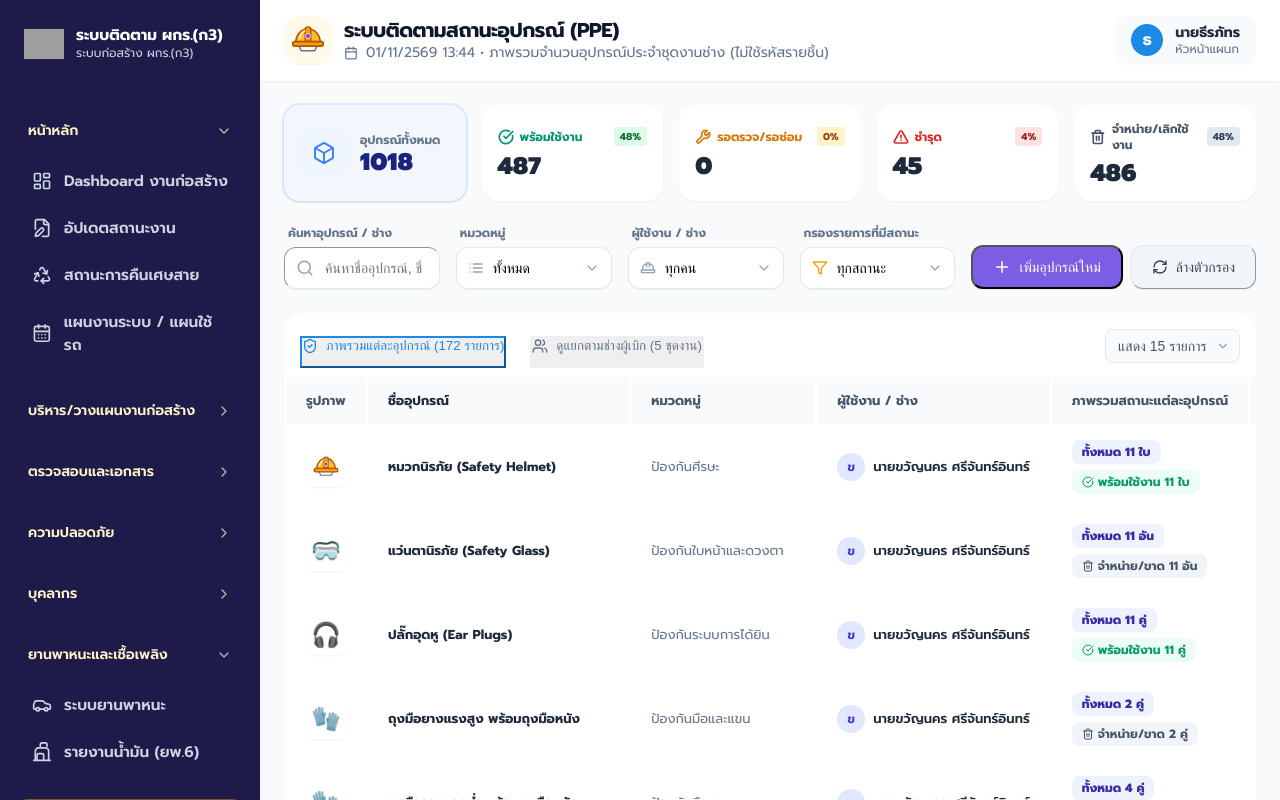
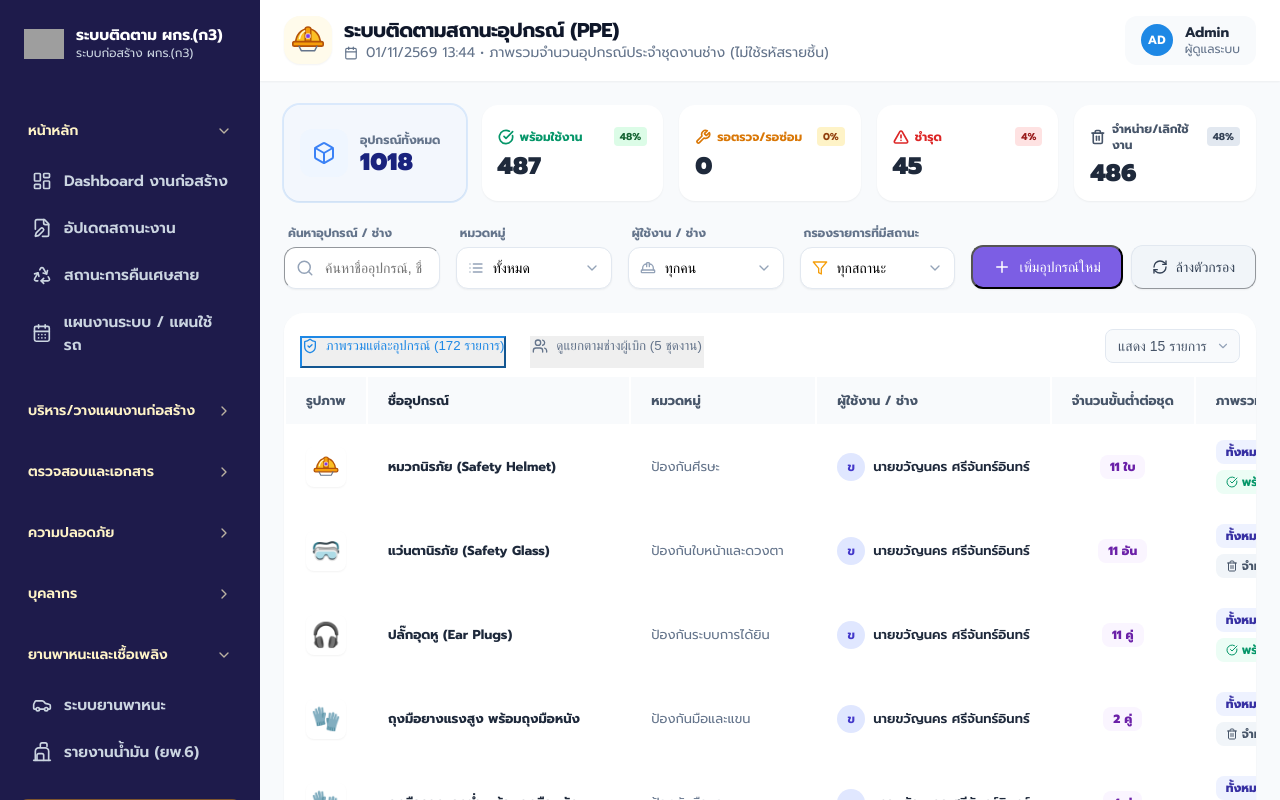
Before and after one commit to superninkub-cloud/pea-construction-app, a Next.js app: page /safety-ppe in a window 1280 px wide. Both pictures are taken after a click on the button "เข้าใช้งานโหมดผู้เยี่ยมชม (ดูเท่านั้น)". Built offline with nearby package versions, Linux system fonts and the light colour scheme; grey boxes are pictures that could not be loaded.

Commit message:
feat(safety-ppe): change header user to Admin and add minimum standard quantity per team

```diff
--- a/app/safety-ppe/page.tsx
+++ b/app/safety-ppe/page.tsx
@@ -110,6 +110,7 @@ export default function SafetyPPEDashboard() {
   // Modals
   const [showCreateModal, setShowCreateModal] = useState(false);
   const [updateItem, setUpdateItem] = useState<AggregatedEquipment | null>(null);
+  const [editStandard, setEditStandard] = useState<number>(0);
   const [editReady, setEditReady] = useState<number>(0);
   const [editPending, setEditPending] = useState<number>(0);
   const [editDamaged, setEditDamaged] = useState<number>(0);
@@ -121,6 +122,7 @@ export default function SafetyPPEDashboard() {
   const [newCategory, setNewCategory] = useState('1.1 ป้องกันศีรษะ');
   const [newName, setNewName] = useState('');
   const [newUnit, setNewUnit] = useState('ใบ');
+  const [newStandard, setNewStandard] = useState(1);
   const [newReady, setNewReady] = useState(1);
   const [newPending, setNewPending] = useState(0);
   const [newDamaged, setNewDamaged] = useState(0);
@@ -167,6 +169,7 @@ export default function SafetyPPEDashboard() {
 
   const openEditModal = (item: AggregatedEquipment) => {
     setUpdateItem(item);
+    setEditStandard(item.standard || 0);
     setEditReady(item.ready);
     setEditPending(item.pending);
     setEditDamaged(item.damaged);
@@ -182,6 +185,7 @@ export default function SafetyPPEDashboard() {
       if (item.rowKey === updateItem.rowKey) {
         return {
           ...item,
+          standard: Math.max(0, Number(editStandard) || 0),
           ready: Math.max(0, Number(editReady) || 0),
           pending: Math.max(0, Number(editPending) || 0),
           damaged: Math.max(0, Number(editDamaged) || 0),
@@ -211,6 +215,7 @@ export default function SafetyPPEDashboard() {
       const target = updated[existingIndex];
       updated[existingIndex] = {
         ...target,
+        standard: Math.max(0, Number(newStandard) || target.standard),
         ready: target.ready + Math.max(0, Number(newReady) || 0),
         pending: target.pending + Math.max(0, Number(newPending) || 0),
         damaged: target.damaged + Math.max(0, Number(newDamaged) || 0),
@@ -228,7 +233,7 @@ export default function SafetyPPEDashboard() {
         category: newCategory,
         name: newName.trim(),
         unit: newUnit.trim() || 'ชิ้น',
-        standard: Math.max(1, totalAdded),
+        standard: Math.max(0, Number(newStandard) || totalAdded || 1),
         ready: Math.max(0, Number(newReady) || 0),
         pending: Math.max(0, Number(newPending) || 0),
         damaged: Math.max(0, Number(newDamaged) || 0),
@@ -239,6 +244,7 @@ export default function SafetyPPEDashboard() {
     }
 
     setNewName('');
+    setNewStandard(1);
     setNewReady(1);
     setNewPending(0);
     setNewDamaged(0);
@@ -422,10 +428,10 @@ export default function SafetyPPEDashboard() {
           </div>
         </div>
         <div className="flex items-center gap-3 bg-slate-50 px-4 py-2 rounded-xl border border-slate-200">
-          <div className="w-8 h-8 rounded-full bg-[#1E88E5] text-white flex items-center justify-center font-bold">ธ</div>
+          <div className="w-8 h-8 rounded-full bg-[#1E88E5] text-white flex items-center justify-center font-bold text-xs">AD</div>
           <div className="text-sm">
-            <p className="font-bold text-slate-800 leading-tight">นายธีรภัทร</p>
-            <p className="text-xs text-slate-500 leading-tight">หัวหน้าแผนก</p>
+            <p className="font-bold text-slate-800 leading-tight">Admin</p>
+            <p className="text-xs text-slate-500 leading-tight">ผู้ดูแลระบบ</p>
           </div>
         </div>
       </header>
@@ -637,6 +643,7 @@ export default function SafetyPPEDashboard() {
                       <th className="px-5 py-3.5 font-bold text-slate-800">ชื่ออุปกรณ์</th>
                       <th className="px-5 py-3.5 font-bold">หมวดหมู่</th>
                       <th className="px-5 py-3.5 font-bold">ผู้ใช้งาน / ช่าง</th>
+                      <th className="px-5 py-3.5 font-bold text-center">จำนวนขั้นต่ำต่อชุด</th>
                       <th className="px-5 py-3.5 font-bold">ภาพรวมสถานะแต่ละอุปกรณ์</th>
                       <th className="px-5 py-3.5 font-bold text-center">พร้อมใช้</th>
                       <th className="px-5 py-3.5 font-bold text-center">ชำรุด</th>
@@ -648,7 +655,7 @@ export default function SafetyPPEDashboard() {
                   <tbody className="divide-y divide-slate-100">
                     {currentData.length === 0 ? (
                       <tr>
-                        <td colSpan={10} className="px-6 py-12 text-center text-slate-500">
+                        <td colSpan={11} className="px-6 py-12 text-center text-slate-500">
                           ไม่มีข้อมูลที่ตรงกับตัวกรอง
                         </td>
                       </tr>
@@ -677,6 +684,11 @@ export default function SafetyPPEDashboard() {
                                 </div>
                                 <span className="text-slate-800 font-semibold">{item.userName}</span>
                               </div>
+                            </td>
+                            <td className="px-5 py-3.5 text-center">
+                              <span className="inline-flex items-center justify-center px-2.5 py-1 rounded-lg text-xs font-extrabold bg-purple-50 text-purple-800 border border-purple-200">
+                                {item.standard} {item.unit}
+                              </span>
                             </td>
                             <td className="px-5 py-3.5">
                               {renderOverviewSummary(item)}
@@ -806,6 +818,8 @@ export default function SafetyPPEDashboard() {
                                   {item.name}
                                 </p>
                                 <p className="text-xs text-slate-500 mt-0.5">
+                                  ขั้นต่ำ <span className="font-bold text-purple-700">{item.standard} {item.unit}</span>
+                                  {' • '}
                                   รวม <span className="font-bold text-slate-800">{totalCount} {item.unit}</span>
                                   {' • '}
                                   <span className="text-emerald-600 font-bold">พร้อมใช้ {item.ready} {item.unit}</span>
@@ -869,6 +883,19 @@ export default function SafetyPPEDashboard() {
               </div>
 
               <form id="update-form" onSubmit={handleUpdateQuantities} className="space-y-4">
+                <div className="p-3.5 rounded-xl bg-purple-50/70 border border-purple-200 flex items-center justify-between gap-4">
+                  <label className="text-xs font-bold text-purple-900">
+                    จำนวนอุปกรณ์ขั้นต่ำต่อชุด ({updateItem.unit})
+                  </label>
+                  <input
+                    type="number"
+                    min={0}
+                    value={editStandard}
+                    onChange={(e) => setEditStandard(Math.max(0, parseInt(e.target.value) || 0))}
+                    className="w-32 px-3 py-1.5 bg-white border border-purple-300 rounded-lg font-bold text-slate-800 text-center focus:outline-none focus:ring-2 focus:ring-purple-500"
+                  />
+                </div>
+
                 <div className="grid grid-cols-2 gap-4">
                   <div className="p-3.5 rounded-xl bg-emerald-50/60 border border-emerald-200">
                     <label className="flex items-center gap-1.5 text-xs font-bold text-emerald-800 mb-1.5">
@@ -1006,6 +1033,17 @@ export default function SafetyPPEDashboard() {
                 </select>
               </div>
 
+              <div className="p-3 rounded-xl bg-purple-50/70 border border-purple-200 flex items-center justify-between gap-3">
+                <label className="text-xs font-bold text-purple-900">จำนวนอุปกรณ์ขั้นต่ำต่อชุด ({newUnit || 'ชิ้น'})</label>
+                <input
+                  type="number"
+                  min={0}
+                  value={newStandard}
+                  onChange={(e) => setNewStandard(Math.max(0, parseInt(e.target.value) || 0))}
+                  className="w-28 px-3 py-1.5 bg-white border border-purple-300 rounded-xl text-sm font-bold text-center focus:outline-none focus:ring-2 focus:ring-purple-500"
+                />
+              </div>
+
               <div className="grid grid-cols-2 gap-3 pt-1">
                 <div>
                   <label className="block text-xs font-bold text-emerald-700 mb-1">พร้อมใช้งาน</label>
```
